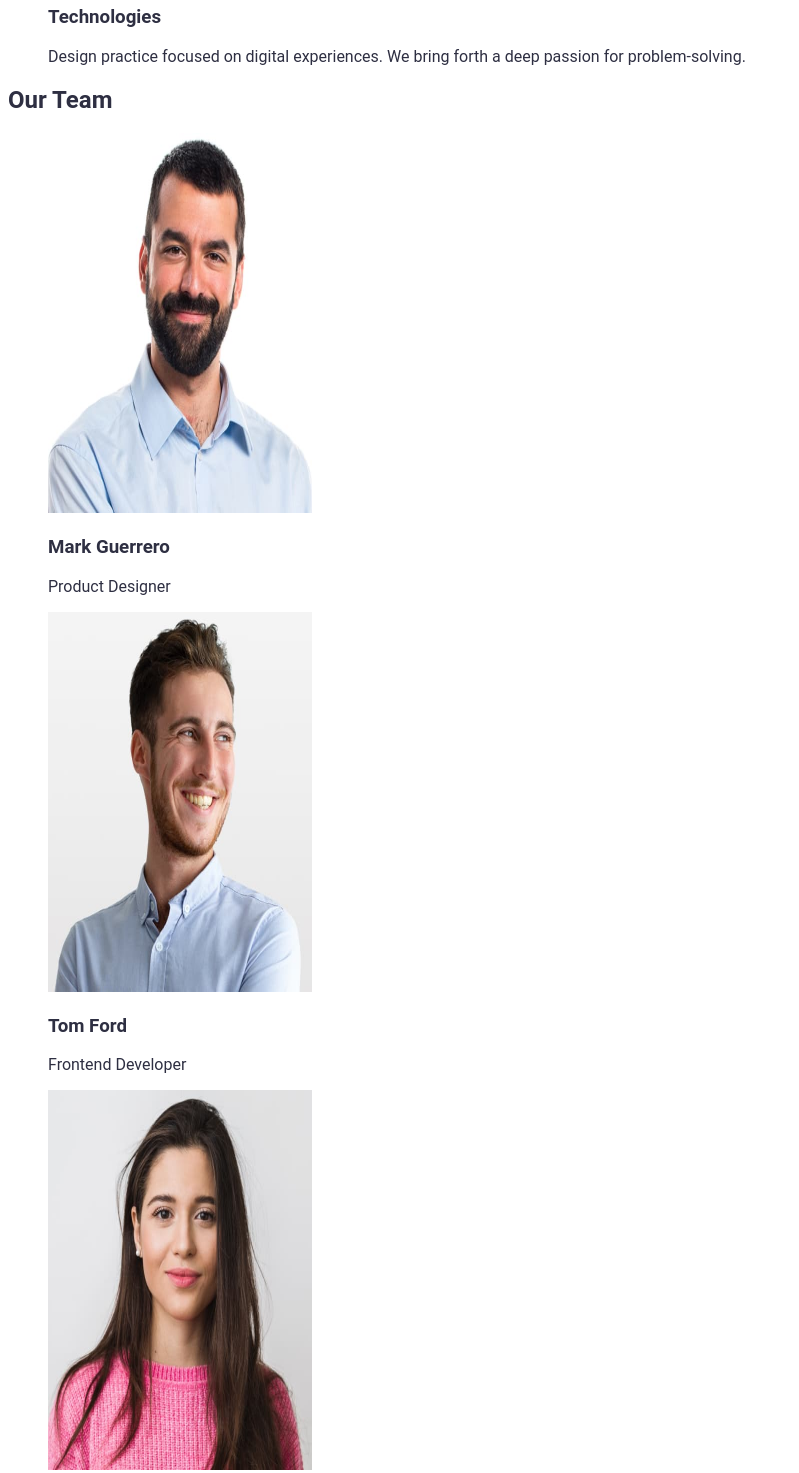
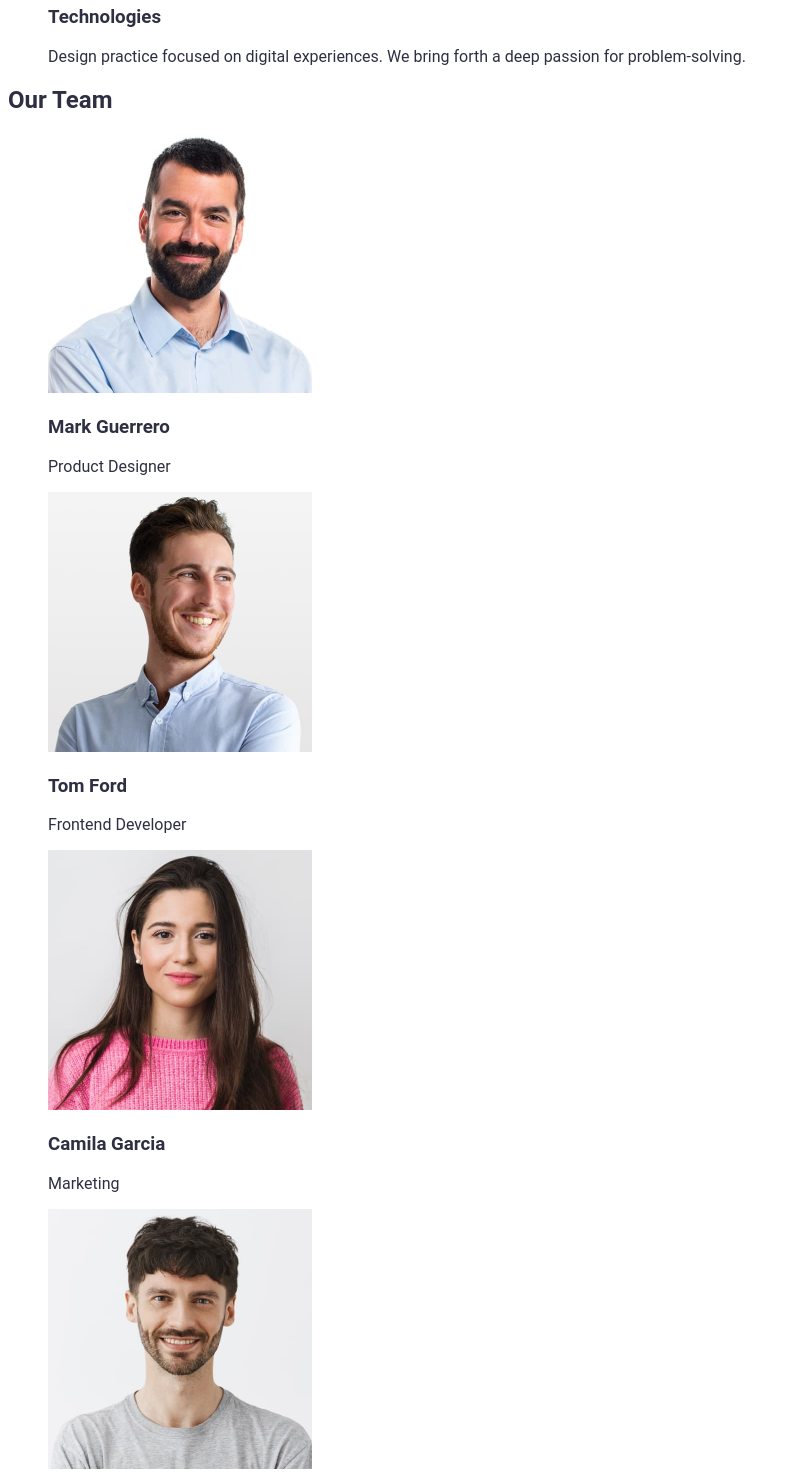
Before and after one commit to Maryia-1111/goit-markup-hw-02, a plain HTML site: page index.html in a window 1280 px wide. Shown: the part 540-2013 px from the top of the page, without its empty margins (0-799 px from the left). Drawn offline with Linux system fonts and the light colour scheme.

Commit message:
hight 2 section

```diff
--- a/index.html
+++ b/index.html
@@ -68,22 +68,22 @@
             <h2>Our Team</h2>
         <ul>
             <li>
-                <img src="./images/mark.jpg" alt="Mark Guerrero" width="264" height="380" />
+                <img src="./images/mark.jpg" alt="Mark Guerrero" width="264" height="260" />
                 <h3>Mark Guerrero</h3>
                 <p>Product Designer</p>
             </li>
             <li>
-                <img src="./images/tom.jpg" alt="Tom Ford" width="264" height="380"/>
+                <img src="./images/tom.jpg" alt="Tom Ford" width="264" height="260"/>
                 <h3>Tom Ford</h3>
                 <p>Frontend Developer</p>
             </li>
             <li>
-                <img src="./images/camila.jpg" alt="Camila Garcia" width="264" height="380"/>
+                <img src="./images/camila.jpg" alt="Camila Garcia" width="264" height="260"/>
                 <h3>Camila Garcia</h3>
                 <p>Marketing</p>
             </li>
             <li>
-                <img src="./images/daniel.jpg" alt="Daniel Wilson" width="264" height="380" />
+                <img src="./images/daniel.jpg" alt="Daniel Wilson" width="264" height="260" />
                 <h3>Daniel Wilson</h3>
                 <p>UI Designer</p>
             </li>
```
